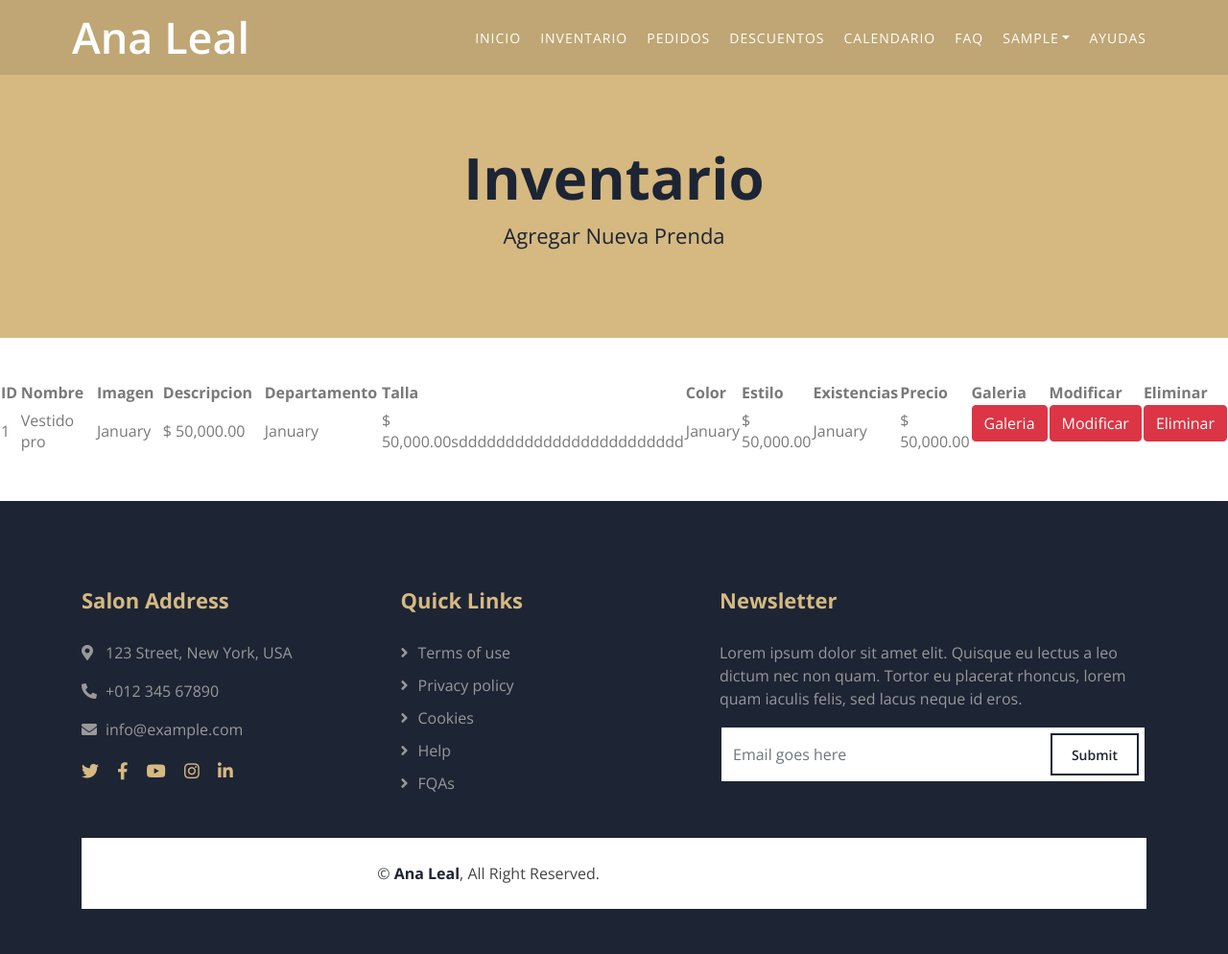
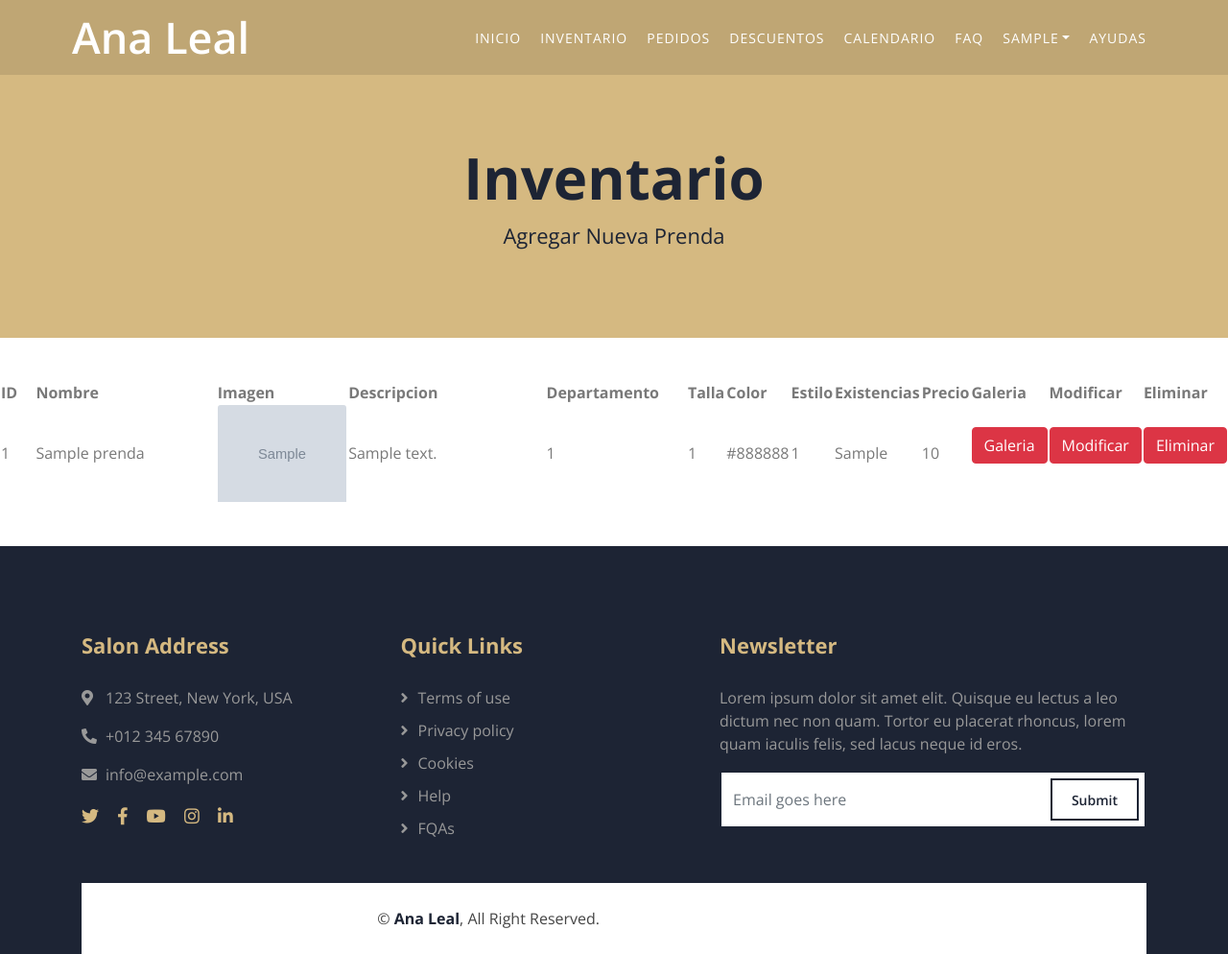
Before and after one commit to dantport2899/Ana-Leal-ecommerce-web-page, a PHP site: page /adiministrador/inventario.php in a window 1280 px wide. Shown: the part 61-1055 px from the top of the page at 96% size. Before the commit the page ends 1008 px from the top, so only its background shows below. Run offline with PHP 8.4, Linux system fonts and the light colour scheme; the visitor is signed in with stand-in values (Sample User, id 1); tables that the repository leaves empty or names only in its code hold one stand-in row (values such as "Sample post"); grey boxes marked "Sample" are stand-in pictures; some libraries are stand-ins or nearby versions.

Commit message:
Add files via upload

```diff
--- a/adiministrador/inventario.php
+++ b/adiministrador/inventario.php
@@ -77,16 +77,36 @@ session_start();
             </thead>
             <tbody class="table-hover">
                 <tr>
-                    <td class="text-left">1</td>
-                    <td class="text-left">Vestido pro</td>
-                    <td class="text-left">January</td>
-                    <td class="text-left">$ 50,000.00</td>
-                    <td class="text-left">January</td>
-                    <td class="text-left">$ 50,000.00sdddddddddddddddddddddddd</td>
-                    <td class="text-left">January</td>
-                    <td class="text-left">$ 50,000.00</td>
-                    <td class="text-left">January</td>
-                    <td class="text-left">$ 50,000.00</td>
+
+                <?php
+                    require("../fun/connect_db.php");
+                    $sql="SELECT * FROM prendas";
+                    $result=mysqli_query($conexion,$sql);
+
+                    while ($fila=mysqli_fetch_array($result)) {
+                        $id=$fila['idprenda'];
+                        $nombre=$fila['nom_prenda'];
+                        $imagen=$fila['img_archivo'];
+                        $descripcion=$fila['descripcion'];
+                        $departamento=$fila['iddepartamento'];
+                        $talla=$fila['idtalla'];
+                        $color=$fila['color'];
+                        $estilo=$fila['idestilo'];
+                        $existencias=$fila['existencias'];
+                        $precio=$fila['precio'];
+
+                        ?>
+
+                        <td class="text-left"><?php echo $id ?></td>
+                        <td class="text-left"><?php echo $nombre ?></td>
+                        <td class="text-left"><img src="<?php echo $imagen ?>" class="card-img-top" alt="..."></td>
+                        <td class="text-left"><?php echo $descripcion ?></td>
+                        <td class="text-left"><?php echo $departamento ?></td>
+                        <td class="text-left"><?php echo $talla ?></td>
+                        <td class="text-left"><?php echo $color ?></td>
+                        <td class="text-left"><?php echo $estilo ?></td>
+                        <td class="text-left"><?php echo $existencias ?></td>
+                        <td class="text-left"><?php echo $precio ?></td>
 
                         <th width="10%" class="text-center">
                             <form action="modificargaleria.php" method="post">
@@ -103,12 +123,15 @@ session_start();
                                 <button class="btn btn-danger" type="submit" name="btnAction" value="eliminar">Eliminar</button>
                             </form>
                         </th>
+
                 </tr>
 
-
+                <?php } ?>
 
             </tbody>
         </table>
+
+
         <!-- Tabla end -->
 
         <!-- Insertar footer -->
```
Lines whose indentation alone changed are shown as unchanged.
